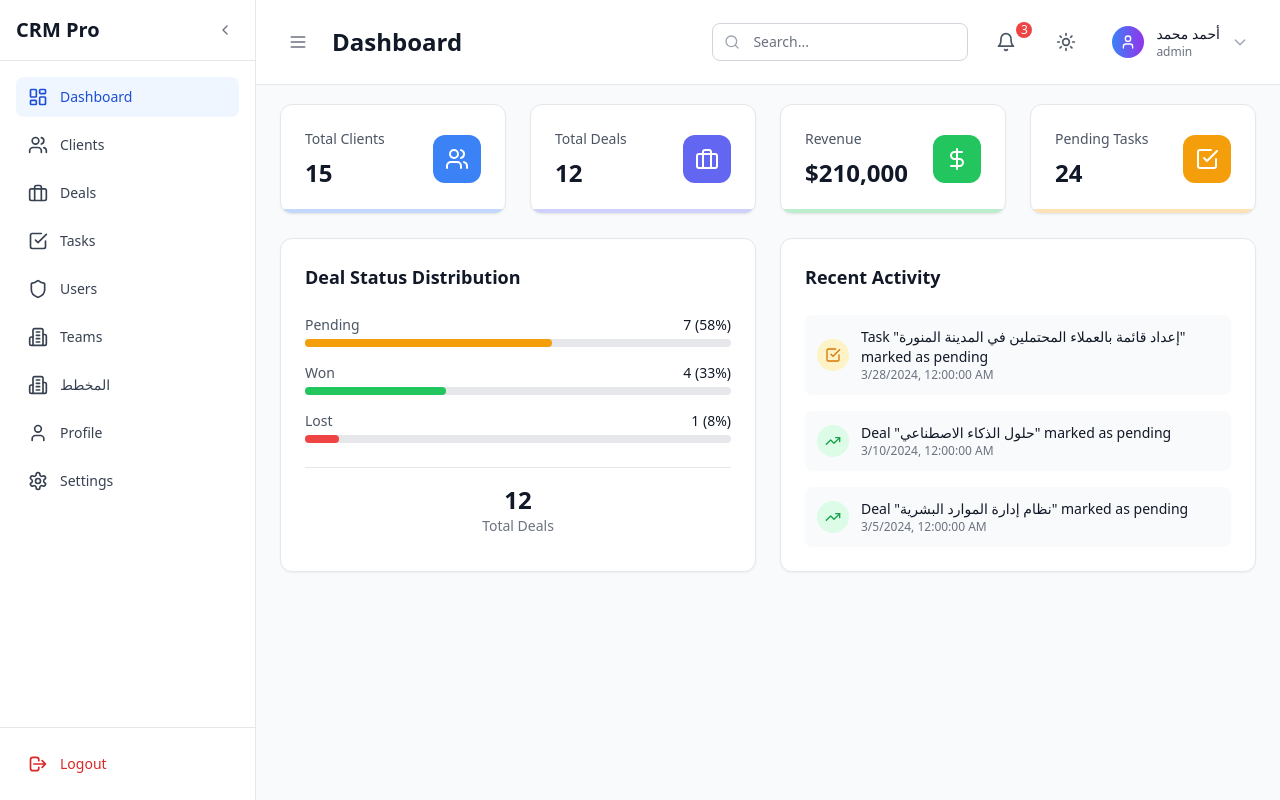
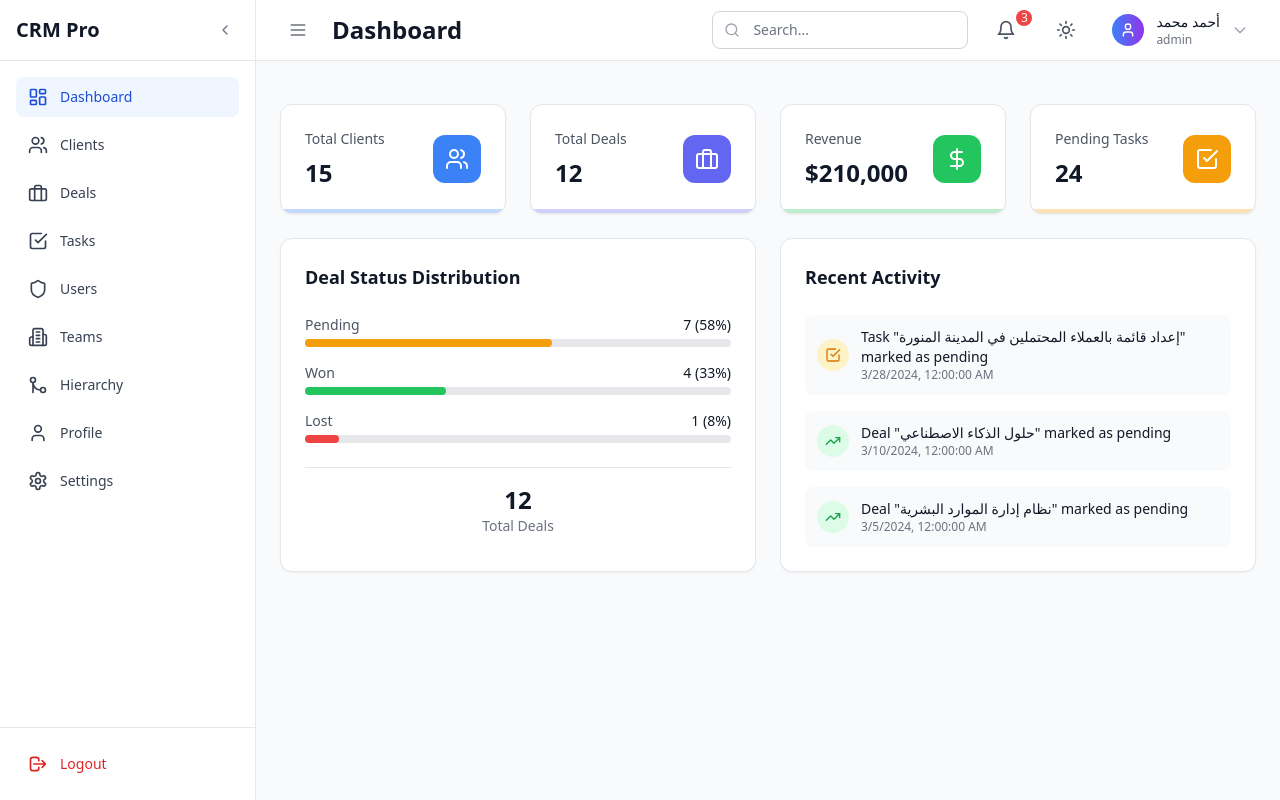
Before and after one commit to isamch/IC-CRM-Pro, a React (Vite) app: page /dashboard in a window 1280 px wide. Both pictures are taken after a click on the button "تسجيل الدخول". Built offline with nearby package versions, Linux system fonts and the light colour scheme.

Commit message:
ter style and short tricks

```diff
--- a/src/components/layout/Layout.tsx
+++ b/src/components/layout/Layout.tsx
@@ -23,7 +23,10 @@ export const Layout: React.FC = () => {
       </div>
       {/* Main content with fixed header */}
       <div className="flex-1 flex flex-col min-h-screen ml-16 md:ml-64" style={{ marginLeft: sidebarCollapsed ? 64 : 256 }}>
-        <div className="fixed top-0 right-0 left-16 md:left-64 z-30">
+        <div
+          className="fixed top-0 right-0 z-30 transition-all duration-300"
+          style={{ left: sidebarCollapsed ? 64 : 256 }}
+        >
           <TopNavbar
             onToggleSidebar={() => setSidebarCollapsed(!sidebarCollapsed)}
           />
--- a/src/components/layout/Sidebar.tsx
+++ b/src/components/layout/Sidebar.tsx
@@ -10,7 +10,8 @@ import {
   ChevronLeft,
   ChevronRight,
   Shield,
-  Building2
+  Building2,
+  GitMerge // استبدل BarChart بـ GitMerge
 } from 'lucide-react';
 import { useAuth } from '../../contexts/AuthContext';
 import { CanView } from '../auth/PermissionGuard';
@@ -37,7 +38,7 @@ const navigationItems: NavigationItem[] = [
   { id: 'tasks', label: 'Tasks', icon: CheckSquare },
   { id: 'users', label: 'Users', icon: Shield, requiresPermission: 'users' },
   { id: 'teams', label: 'Teams', icon: Building2, requiresPermission: 'teams' },
-  { id: 'organization-chart', label: 'المخطط', icon: Building2 },
+  { id: 'organization-chart', label: 'Hierarchy', icon: GitMerge }, // غيّرنا الأيقونة إلى GitMerge
   { id: 'profile', label: 'Profile', icon: User },
   { id: 'settings', label: 'Settings', icon: Settings },
 ];
--- a/src/components/layout/TopNavbar.tsx
+++ b/src/components/layout/TopNavbar.tsx
@@ -66,7 +66,7 @@ export const TopNavbar: React.FC<TopNavbarProps> = ({ onToggleSidebar }) => {
   };
 
   return (
-    <header className="bg-white dark:bg-gray-800 border-b border-gray-200 dark:border-gray-700 px-6 py-4">
+    <header className="bg-white dark:bg-gray-800 border-b border-gray-200 dark:border-gray-700 px-6 py-1">
       <div className="flex items-center justify-between">
         {/* Left Side - Menu Button and Page Title */}
         <div className="flex items-center space-x-4">
```
